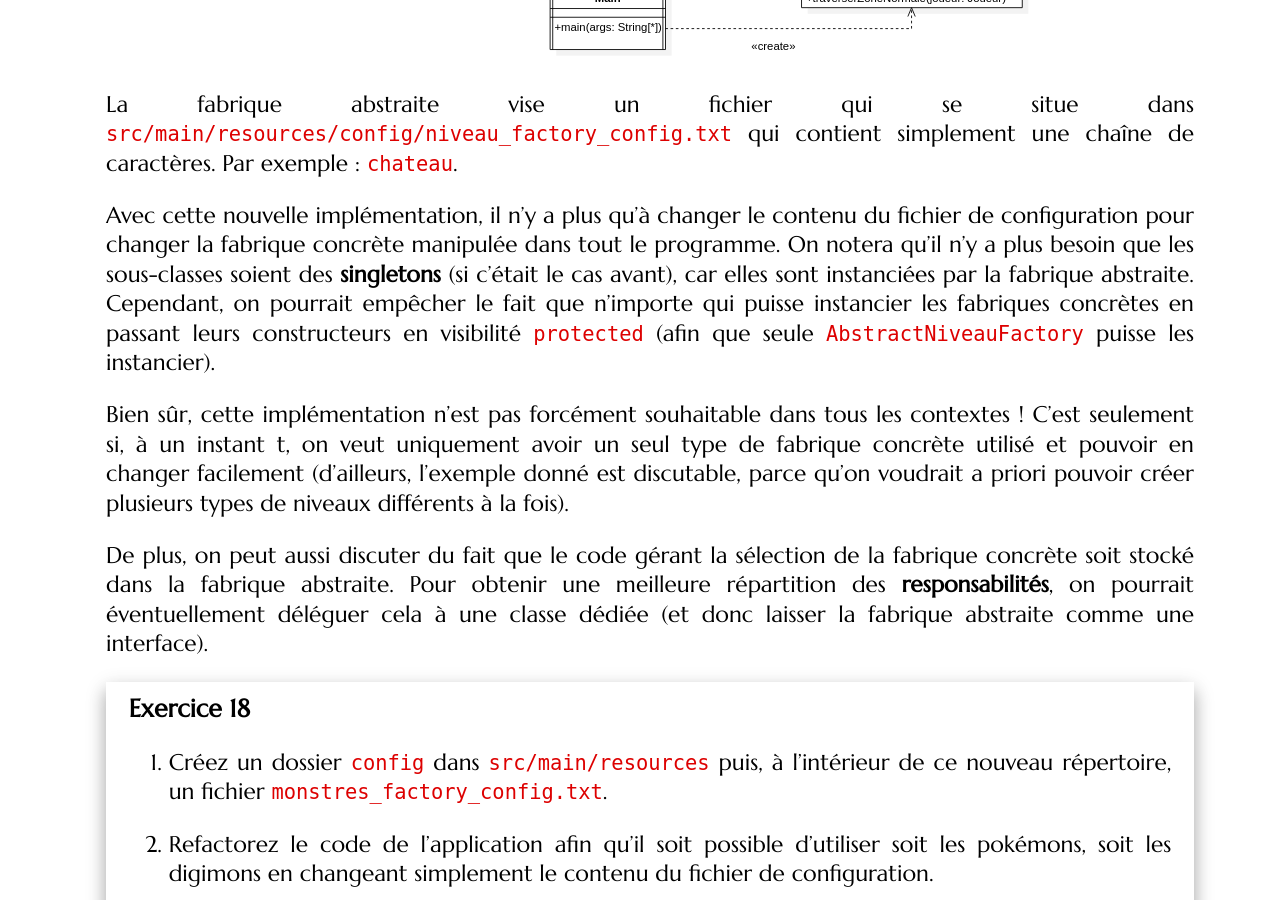
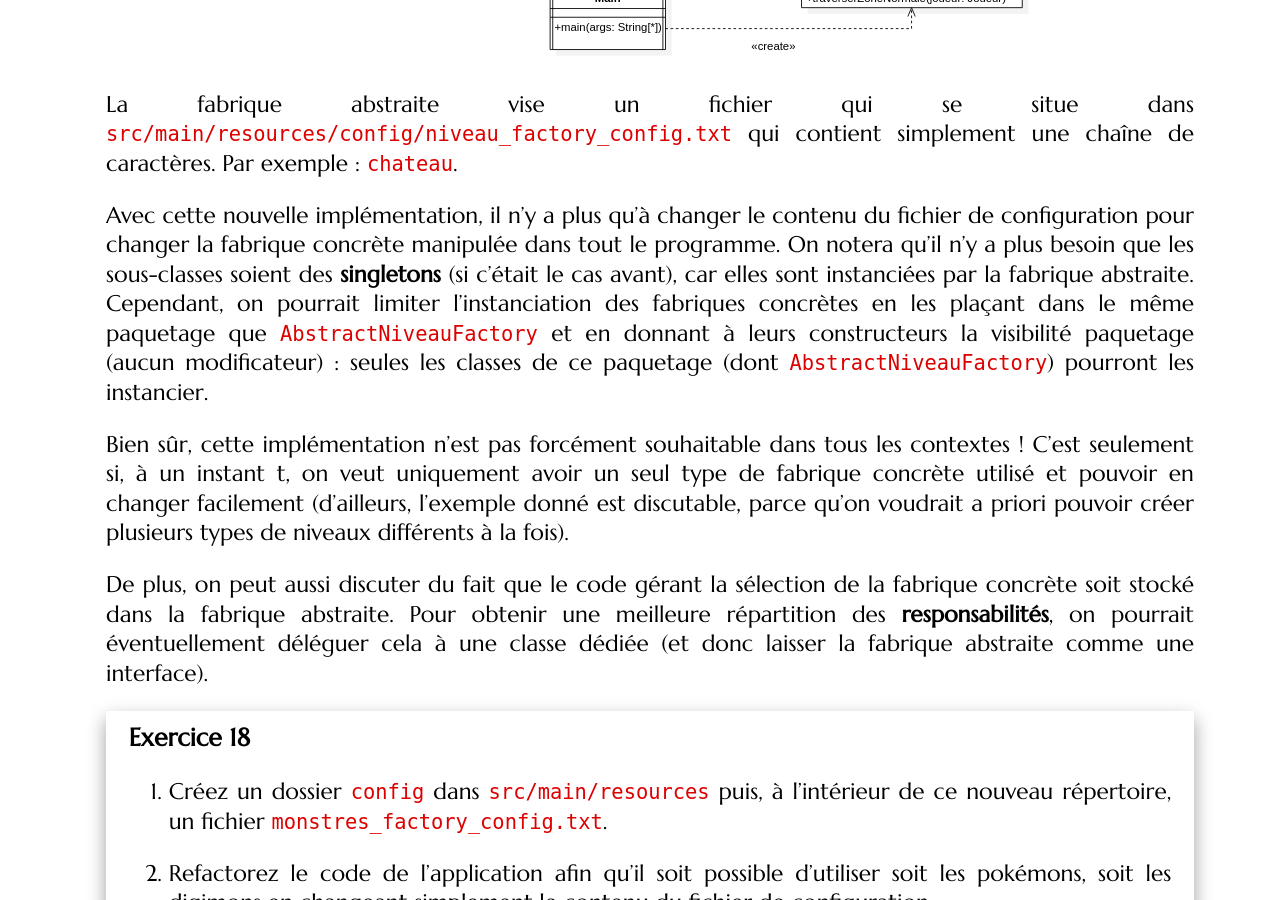
Before and after one commit to mgasquet/R304-QualiteDeveloppement, a Jekyll site: the page built from tutorials/tutorial4.md, in a window 1280 px wide and 900 px high, scrolled down 83079 px. Built offline with Jekyll 4.4.1, drawn with Linux system fonts in a browser that asks for light colours; some web fonts are replaced.

Commit message:
correction remarque sur les visibilité des constructeurs

```diff
--- a/tutorials/tutorial4.md
+++ b/tutorials/tutorial4.md
@@ -389,7 +389,7 @@ class Main {
 
 ### Avertissement
 
-Vous maîtrisez maintenant le pattern **Singleton**, mais vous devez être très précautionneux quant à son utilisation. En conclusion du dernier TP vous étiez invités à aller jeter un coup d'œil aux [principes STUPID](https://openclassrooms.com/en/courses/5684096-use-mvc-solid-principles-and-design-patterns-in-java/6417836-avoid-stupid-practices-in-programming) qui sont un ensemble de mauvaises pratiques en conception logicielle. Regardez à quoi correspond le `S`.
+Vous maîtrisez maintenant le pattern **Singleton**, mais vous devez être très précautionneux quant à son utilisation. En conclusion du dernier TP vous étiez invités à aller jeter un coup d'œil aux [principes STUPID](https://openclassrooms.com/fr/courses/7959326-ecrivez-du-code-c-maintenable-avec-mvc-et-solid/8101608-evitez-les-mauvaises-pratiques-de-programmation-stupid) qui sont un ensemble de mauvaises pratiques en conception logicielle. Regardez à quoi correspond le `S`.
 
 En effet, l'abus de **Singleton** est dangereux pour la santé (du logiciel...) ! Ce pattern présente une solution qui semble plutôt efficace à un problème assez récurrent : la gestion des dépendances vers les services de l'application. À tel point qu'on retrouve parfois dans certains projets beaucoup trop de singletons.
 
@@ -2640,7 +2640,8 @@ public class Main {
 
 La fabrique abstraite vise un fichier qui se situe dans `src/main/resources/config/niveau_factory_config.txt` qui contient simplement une chaîne de caractères. Par exemple : `chateau`.
 
-Avec cette nouvelle implémentation, il n'y a plus qu'à changer le contenu du fichier de configuration pour changer la fabrique concrète manipulée dans tout le programme. On notera qu'il n'y a plus besoin que les sous-classes soient des **singletons** (si c'était le cas avant), car elles sont instanciées par la fabrique abstraite. Cependant, on pourrait empêcher le fait que n'importe qui puisse instancier les fabriques concrètes en passant leurs constructeurs en visibilité `protected` (afin que seule `AbstractNiveauFactory` puisse les instancier).
+Avec cette nouvelle implémentation, il n'y a plus qu'à changer le contenu du fichier de configuration pour changer la fabrique concrète manipulée dans tout le programme. On notera qu'il n'y a plus besoin que les sous-classes soient des **singletons** (si c'était le cas avant), car elles sont instanciées par la fabrique abstraite.
+Cependant, on pourrait limiter l'instanciation des fabriques concrètes en les plaçant dans le même paquetage que `AbstractNiveauFactory` et en donnant à leurs constructeurs la visibilité paquetage (aucun modificateur) : seules les classes de ce paquetage (dont `AbstractNiveauFactory`) pourront les instancier.
 
 Bien sûr, cette implémentation n'est pas forcément souhaitable dans tous les contextes ! C'est seulement si, à un instant t, on veut uniquement avoir un seul type de fabrique concrète utilisé et pouvoir en changer facilement (d'ailleurs, l'exemple donné est discutable, parce qu'on voudrait a priori pouvoir créer plusieurs types de niveaux différents à la fois).
 
@@ -3408,7 +3409,7 @@ Voici un bilan de ce que vous avez appris :
 
 Concernant les **design patterns GoF**, n'hésitez pas à aller consulter (et expérimenter) ceux que nous n'avons pas abordés dans ce cours (les autres patterns structurels et comportementaux). Pour rappel, il y en a 23 ! Il peut être particulièrement intéressant d'aller voir **observateur**, **état**, **itérateur**, **visiteur**.
 
-Il peut aussi être intéressant que vous vous renseigniez sur le concept de **conteneur de dépendances** (ou bien **conteneur IoC**) qui est au cœur de nombreux frameworks et permet de gérer facilement toutes les dépendances d'un programme sans avoir besoin de gérer plein de singletons (et donc, être moins [STUPID](https://openclassrooms.com/en/courses/5684096-use-mvc-solid-principles-and-design-patterns-in-java/6417836-avoid-stupid-practices-in-programming) !).
+Il peut aussi être intéressant que vous vous renseigniez sur le concept de **conteneur de dépendances** (ou bien **conteneur IoC**) qui est au cœur de nombreux frameworks et permet de gérer facilement toutes les dépendances d'un programme sans avoir besoin de gérer plein de singletons (et donc, être moins [STUPID](https://openclassrooms.com/fr/courses/7959326-ecrivez-du-code-c-maintenable-avec-mvc-et-solid/8101608-evitez-les-mauvaises-pratiques-de-programmation-stupid) !).
 
 Vous devez maîtriser toutes ces notions abordées dans ce cours pour la suite de votre cursus (et de votre carrière) et ainsi développer dès le début d'un projet un code d'une certaine qualité qui prévoit l'évolutivité et la modularité du projet sur le long terme. Si vous réussissez à appliquer cela, vous n'êtes alors plus un "simple" codeur, mais véritablement un "développeur", voire un **ingénieur logiciel**.
 
```
